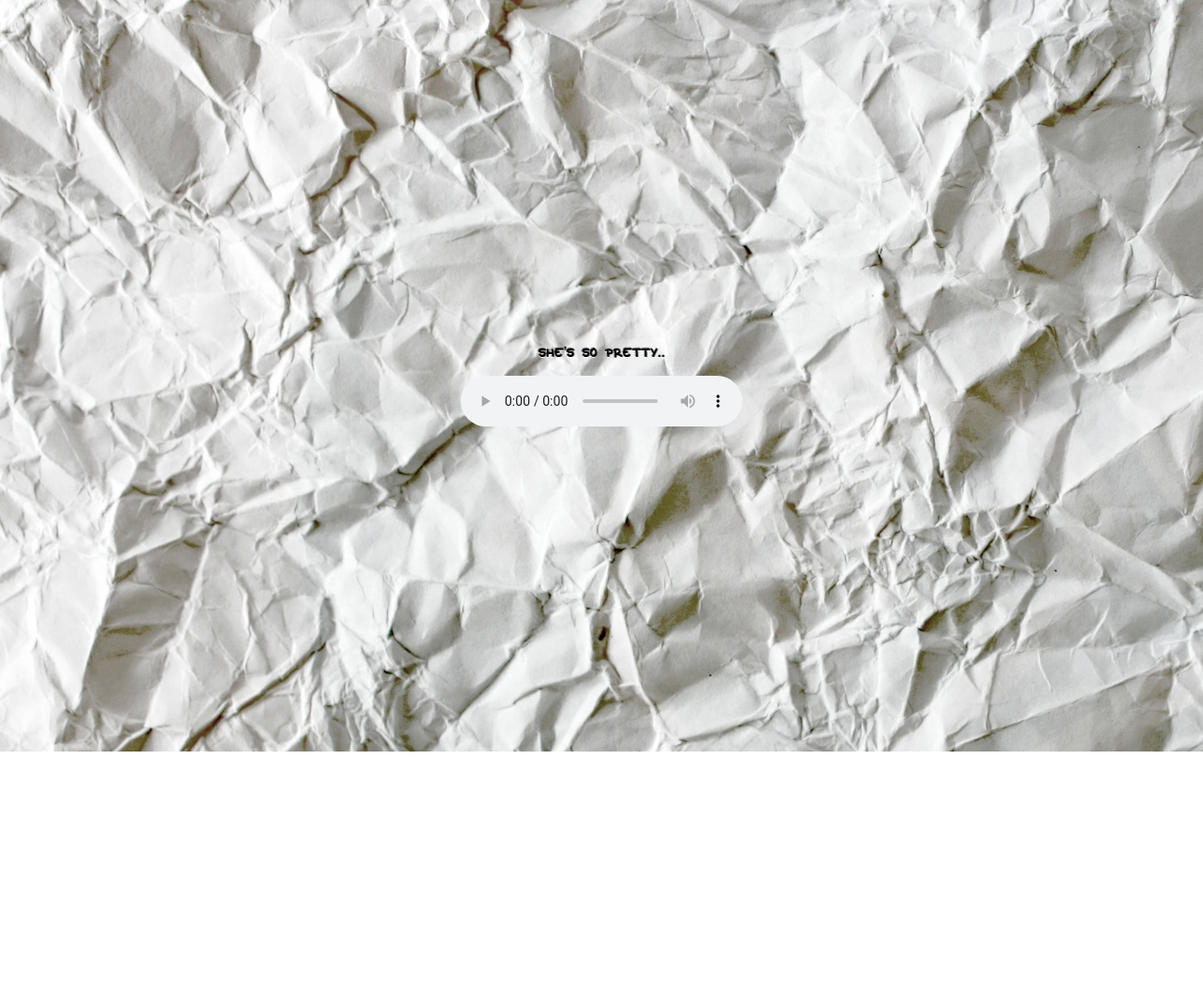
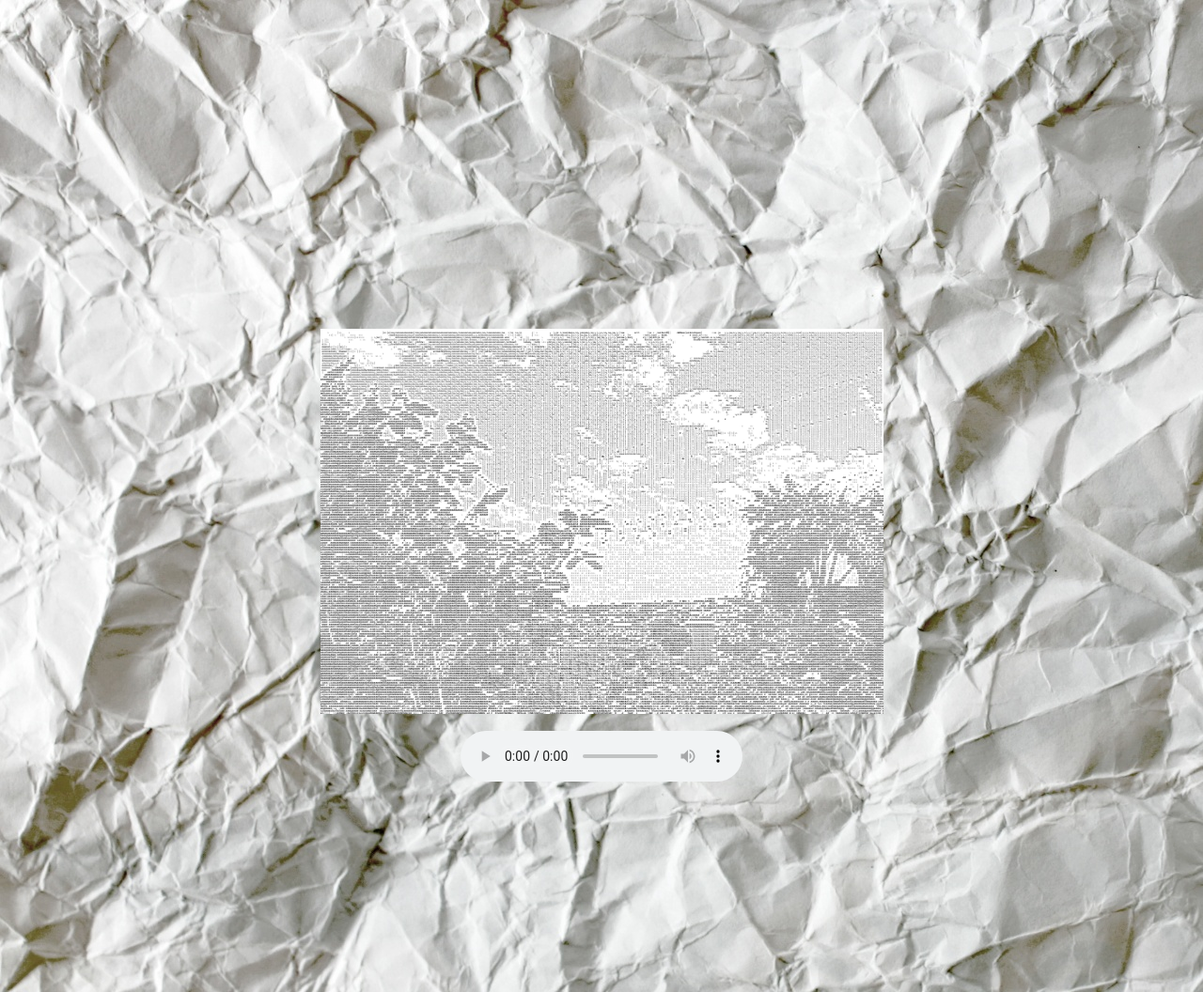
Before and after one commit to TR-ASHcoder/OKAY-link-site, a plain HTML site: page thoughts.html in a window 1280 px wide. Shown: the whole page at 94% size. Before the commit the page ends 800 px from the top, so only its background shows below. Drawn offline with Linux system fonts and the light colour scheme.

Commit message:
no more thoughts

```diff
--- a/thoughts.html
+++ b/thoughts.html
@@ -37,7 +37,8 @@
     <br>
 
 
-    <center><p>she's so pretty..</p></center>
+    <center><img src="imgs/ascii-art1.png" height="410" width="599"></img></center>
+    <br>
     <center><audio src="audio/lots of hands - mistake.mp3" autoplay controls="controls" >
         Your browser does not support the audio element switch pls.
     </audio></center>
```
Also changed, not shown: imgs/ascii-art1.png (added), imgs/backup.png (added).
